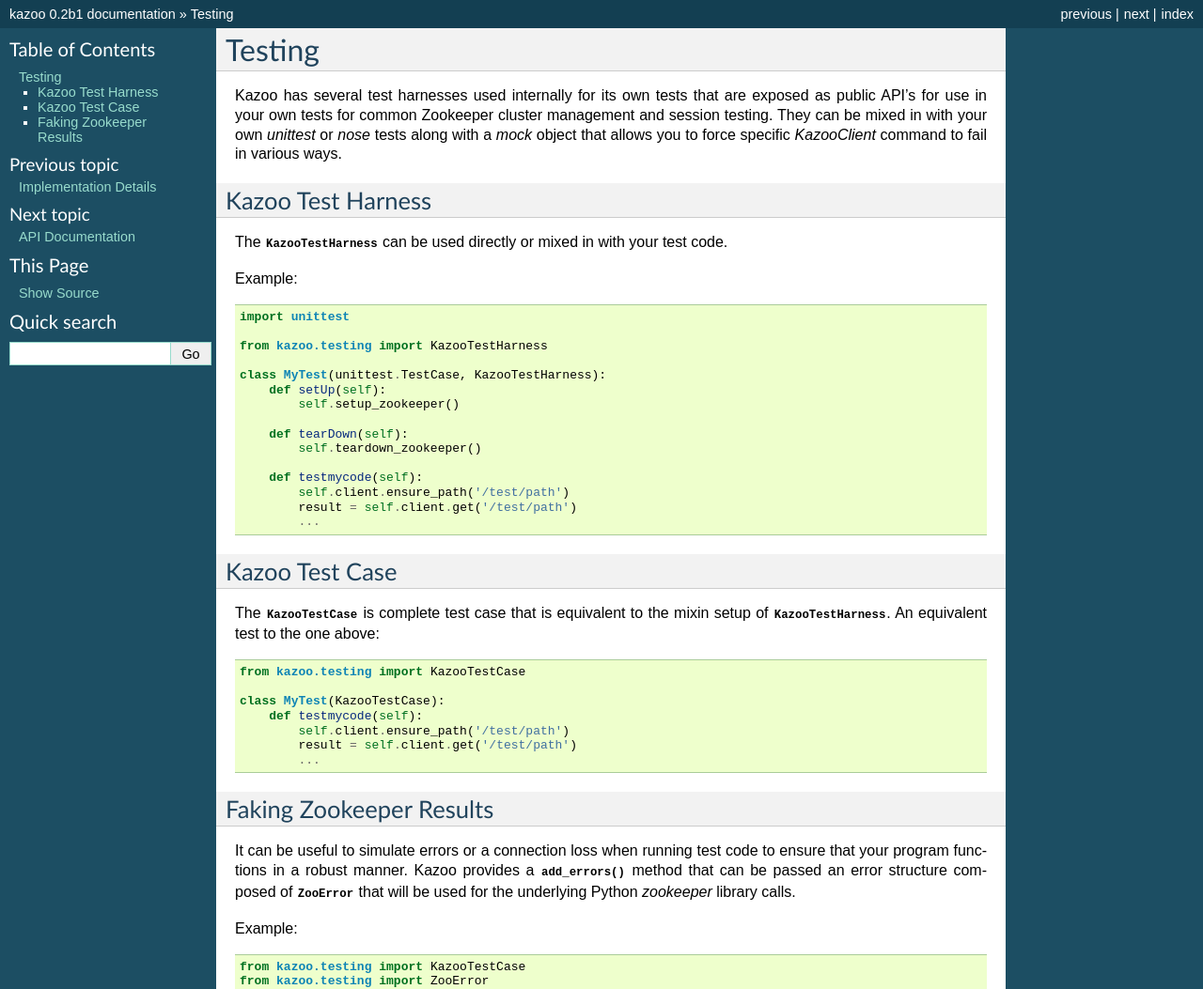
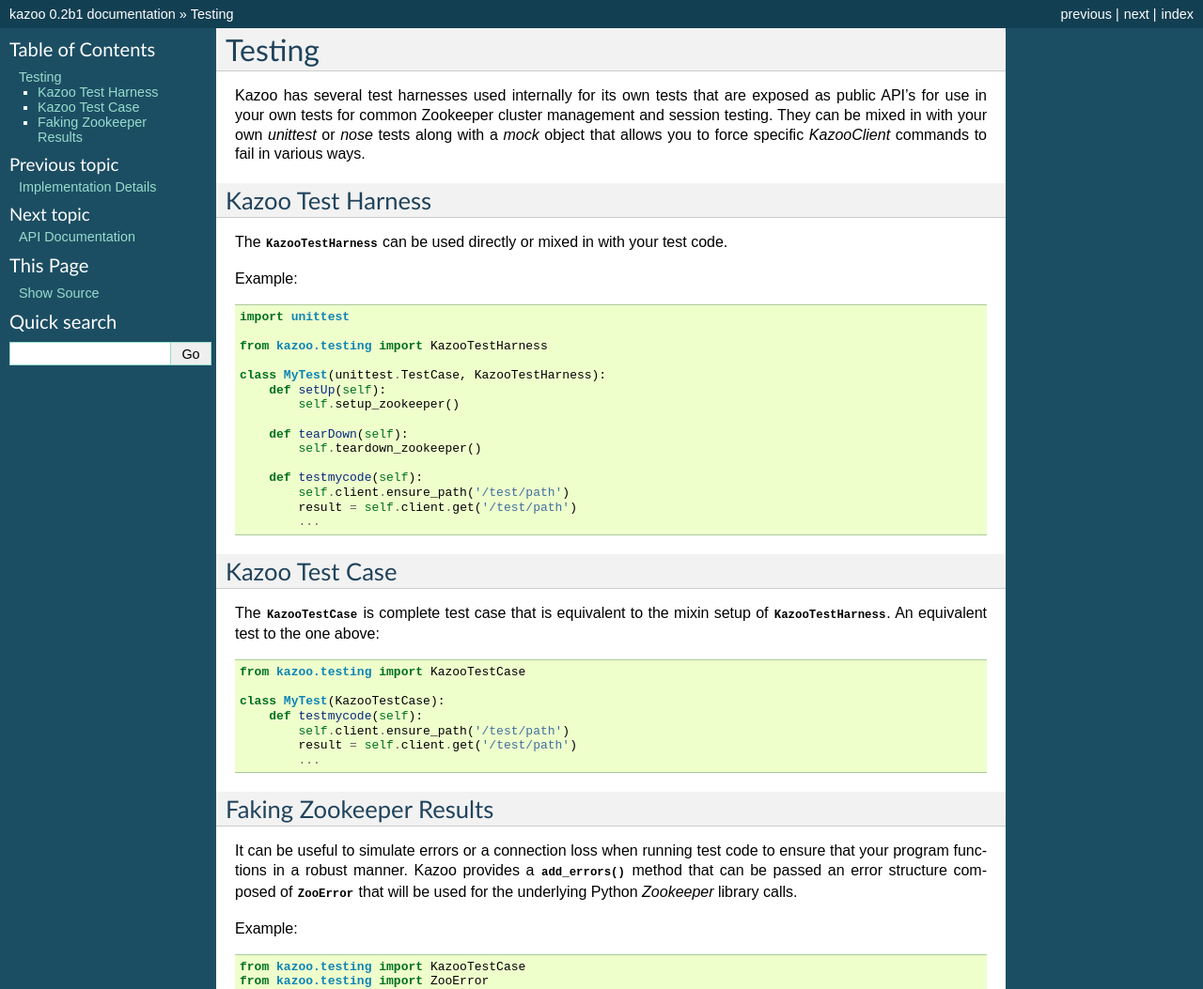
Before and after one commit to python-zk/kazoo, a Sphinx documentation site: the page built from docs/testing.rst, in a window 1280 px wide. Shown: the top 1053 px of the page at 94% size. Built offline with Sphinx 7.4.7, drawn with Linux system fonts in a browser that asks for light colours.

Commit message:
spelling, Ben asked for it ;)

```diff
--- a/docs/basic_usage.rst
+++ b/docs/basic_usage.rst
@@ -179,7 +179,7 @@ sequence options set, `documented here on the Zookeeper site <http://zookeeper.
 apache.org/doc/trunk/recipes.html#sc_recipes_errorHandlingNote>`_. Since the
 :meth:`~kazoo.client.KazooClient.retry` method takes a function to call and
 its arguments, a function that runs multiple Zookeeper commands could be
-passed to it so that the entire function will be retried of the connection is
+passed to it so that the entire function will be retried if the connection is
 lost.
 
 This snippet from the lock implementation shows how it uses retry to re-run the
--- a/docs/index.rst
+++ b/docs/index.rst
@@ -42,7 +42,7 @@ Why
 ===
 
 Using :term:`Zookeeper` in a safe manner can be difficult due to the variety of
-edge- cases in :term:`Zookeeper` and other bugs that have been present in the
+edge-cases in :term:`Zookeeper` and other bugs that have been present in the
 Python C binding. Due to how the C library utilizes a separate C thread for
 :term:`Zookeeper` communication some libraries like `gevent`_ also don't work
 properly by default. Kazoo handles all of these cases and provides a new
--- a/docs/testing.rst
+++ b/docs/testing.rst
@@ -8,7 +8,7 @@ Kazoo has several test harnesses used internally for its own tests that are
 exposed as public API's for use in your own tests for common Zookeeper cluster
 management and session testing. They can be mixed in with your own `unittest`
 or `nose` tests along with a `mock` object that allows you to force specific
-`KazooClient` command to fail in various ways.
+`KazooClient` commands to fail in various ways.
 
 Kazoo Test Harness
 ==================
@@ -61,7 +61,7 @@ It can be useful to simulate errors or a connection loss when running test code
 to ensure that your program functions in a robust manner. Kazoo provides a
 :meth:`~kazoo.testing.KazooTestHarness.add_errors` method that can be passed
 an error structure composed of :class:`~kazoo.testing.ZooError` that will be
-used for the underlying Python `zookeeper` library calls.
+used for the underlying Python `Zookeeper` library calls.
 
 Example:
 
```
Also changed, not shown: 1 other file.
